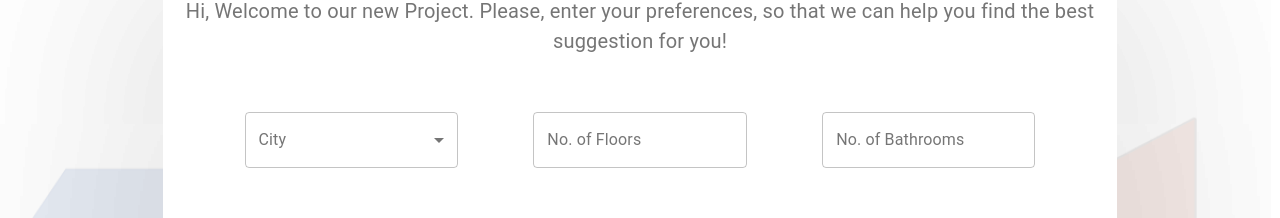
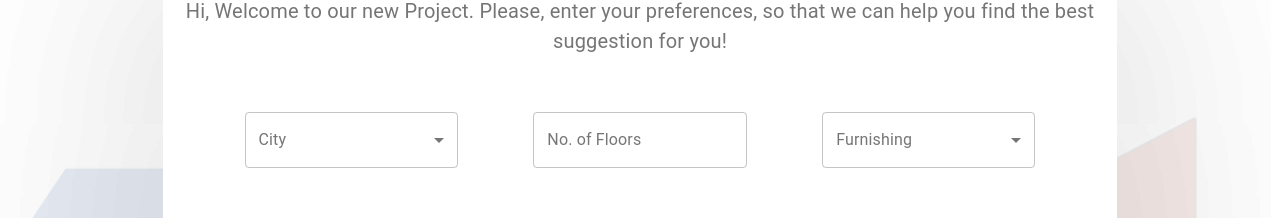
Before and after one commit to BullsEye34/NextUPProject, a React (Create React App) app in the folder Web/next-up/: page / in a window 1280 px wide. Shown: the part 131-349 px from the top of the page. Built offline with nearby package versions, Linux system fonts and the light colour scheme.

Commit message:
Furnishing to yes or no

```diff
--- a/Web/next-up/src/home.js
+++ b/Web/next-up/src/home.js
@@ -55,9 +55,15 @@ function Home() {
         textSty2 = { margin: 10, width: (window.innerWidth / 3) };
     }
     const [age, setAge] = React.useState('');
+    const [furnishing, setFurnish] = React.useState('');
 
     const handleChange = (event) => {
         setAge(event.target.value);
+
+    };
+    const handleChanger = (event) => {
+
+        setFurnish(event.target.value);
     };
     const classes = useStyles();
     return (<header className="background">
@@ -97,7 +103,21 @@ function Home() {
                                         </Select>
                                     </FormControl>
                                     <TextField id="outlined-basic" label="No. of Floors" variant="outlined" style={textSty1} />
-                                    <TextField id="outlined-basic" label="No. of Bathrooms" variant="outlined" style={textSty1} />
+                                    <FormControl variant="outlined" style={textSty1} className={classes.formControl}>
+                                        <InputLabel id="demo-simple-select-outlined-label">Furnishing</InputLabel>
+                                        <Select
+                                            labelId="demo-simple-select-outlined-label"
+                                            id="demo-simple-select-outlined"
+                                            value={furnishing}
+                                            onChange={handleChanger}
+                                            label="Furnishing"
+                                        >
+
+                                            <MenuItem value={true}>Yes</MenuItem>
+                                            <MenuItem value={false}>No</MenuItem>
+
+                                        </Select>
+                                    </FormControl>
                                 </div><br></br>
                                 <div style={sty}>
                                     <TextField id="outlined-basic" label="Living Sq. Ft." variant="outlined" style={textSty} />
@@ -126,7 +146,7 @@ function Home() {
             <img src={back} className="image"></img>
         </div>
 
-    </header>);
+    </header >);
 }
 
 export default Home;
```
